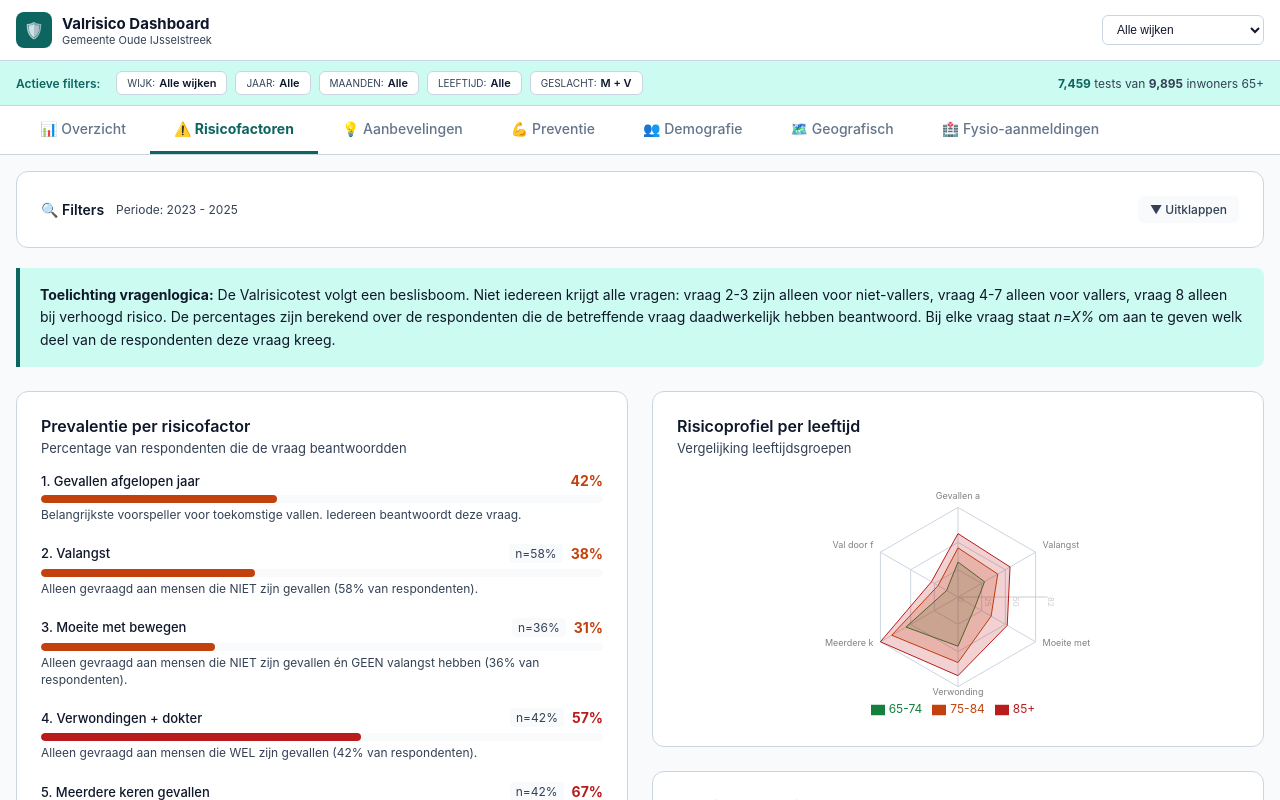
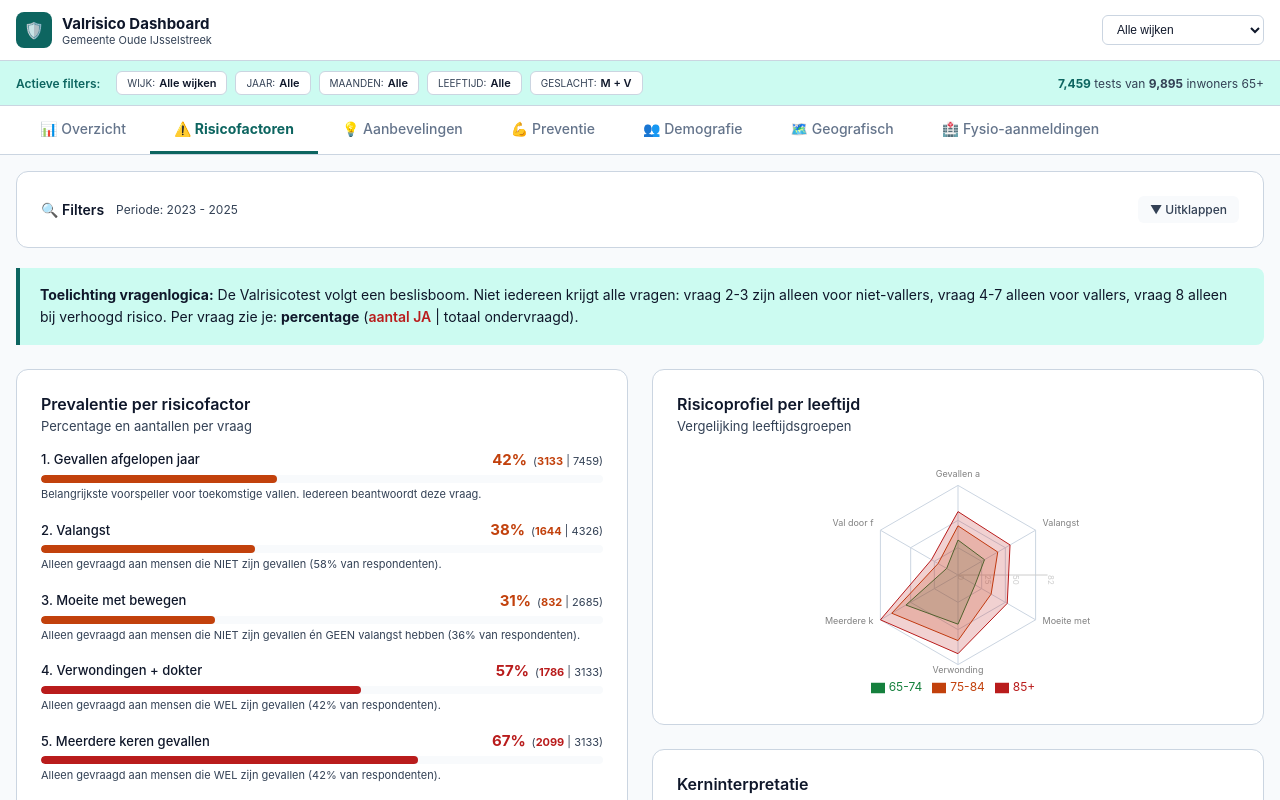
Before and after one commit to Willem1978/Valveilig-Dashboard, a Next.js app: page / in a window 1280 px wide. Both pictures are taken after a click on the button "⚠️ Risicofactoren". Shown: the top 800 px of the page. Built offline with nearby package versions, Linux system fonts and the light colour scheme.

Commit message:
Update Dashboard.jsx

```diff
--- a/src/app/Dashboard.jsx
+++ b/src/app/Dashboard.jsx
@@ -1296,27 +1296,31 @@ export default function ValrisicoDashboard() {
             <InfoPanel type="info">
               <strong>Toelichting vragenlogica:</strong> De Valrisicotest volgt een beslisboom. Niet iedereen krijgt alle vragen:
               vraag 2-3 zijn alleen voor niet-vallers, vraag 4-7 alleen voor vallers, vraag 8 alleen bij verhoogd risico.
-              De percentages zijn berekend over de respondenten die de betreffende vraag daadwerkelijk hebben beantwoord.
-              Bij elke vraag staat <em>n=X%</em> om aan te geven welk deel van de respondenten deze vraag kreeg.
+              Per vraag zie je: <strong>percentage</strong> (<span style={{ color: KLEUREN.hoog, fontWeight: 600 }}>aantal JA</span> | totaal ondervraagd).
             </InfoPanel>
 
             <div style={{ display: 'grid', gridTemplateColumns: 'repeat(auto-fit, minmax(300px, 1fr))', gap: '24px' }}>
               <Card>
-                <CardTitle sub="Percentage van respondenten die de vraag beantwoordden">Prevalentie per risicofactor</CardTitle>
-                {RISICOFACTOREN.map(f => (
-                  <div key={f.id} style={{ marginBottom: '20px' }}>
+                <CardTitle sub="Percentage en aantallen per vraag">Prevalentie per risicofactor</CardTitle>
+                {RISICOFACTOREN.map(f => {
+                  // Bereken aantallen op basis van totaal tests en basisPerc
+                  const totaalTests = stats.tests;
+                  const ondervraagd = f.basisPerc ? Math.round(totaalTests * (f.basisPerc / 100)) : totaalTests;
+                  const aantalJa = Math.round(ondervraagd * (f.perc / 100));
+                  const kleur = f.perc > 50 ? KLEUREN.hoog : f.perc > 30 ? KLEUREN.matig : KLEUREN.primair;
+
+                  return (
+                    <div key={f.id} style={{ marginBottom: '18px' }}>
                       <div style={{ display: 'flex', justifyContent: 'space-between', alignItems: 'center', marginBottom: '6px' }}>
                         <span style={{ fontSize: '13px', fontWeight: 500, color: KLEUREN.tekst, flex: 1, minWidth: 0, overflow: 'hidden', textOverflow: 'ellipsis', whiteSpace: 'nowrap', paddingRight: '12px' }}>
                           {f.id}. {f.label}
                         </span>
-                      <div style={{ display: 'flex', alignItems: 'center', gap: '8px', flexShrink: 0 }}>
-                        {f.basisPerc && (
-                          <span style={{ fontSize: '12px', color: KLEUREN.tekstSub, backgroundColor: KLEUREN.achtergrond, padding: '2px 6px', borderRadius: '4px' }}>
-                            n={f.basisPerc}%
+                        <div style={{ display: 'flex', alignItems: 'baseline', gap: '6px', flexShrink: 0 }}>
+                          <span style={{ fontSize: '15px', fontWeight: 700, color: kleur }}>
+                            {f.perc}%
                           </span>
-                        )}
-                        <span style={{ fontSize: '14px', fontWeight: 700, color: f.perc > 50 ? KLEUREN.hoog : f.perc > 30 ? KLEUREN.matig : KLEUREN.primair }}>
-                          {f.perc}%
+                          <span style={{ fontSize: '11px', color: KLEUREN.tekstSub }}>
+                            (<span style={{ fontWeight: 700, color: kleur }}>{aantalJa}</span> | {ondervraagd})
                           </span>
                         </div>
                       </div>
@@ -1324,14 +1328,15 @@ export default function ValrisicoDashboard() {
                         <div style={{
                           width: `${Math.min((f.perc / 100) * 100, 100)}%`,
                           height: '100%',
-                        backgroundColor: f.perc > 50 ? KLEUREN.hoog : f.perc > 30 ? KLEUREN.matig : KLEUREN.primair,
+                          backgroundColor: kleur,
                           borderRadius: '4px',
                           transition: 'width 0.3s ease'
                         }} />
                       </div>
-                    <p style={{ margin: '4px 0 0 0', fontSize: '12px', color: KLEUREN.tekstSub, lineHeight: 1.4 }}>{f.toelichting}</p>
-                  </div>
-                ))}
+                      <p style={{ margin: '4px 0 0 0', fontSize: '11px', color: KLEUREN.tekstSub, lineHeight: 1.4 }}>{f.toelichting}</p>
+                    </div>
+                  );
+                })}
               </Card>
 
               <div style={{ display: 'flex', flexDirection: 'column', gap: '24px' }}>
```
Lines whose indentation alone changed are shown as unchanged.
